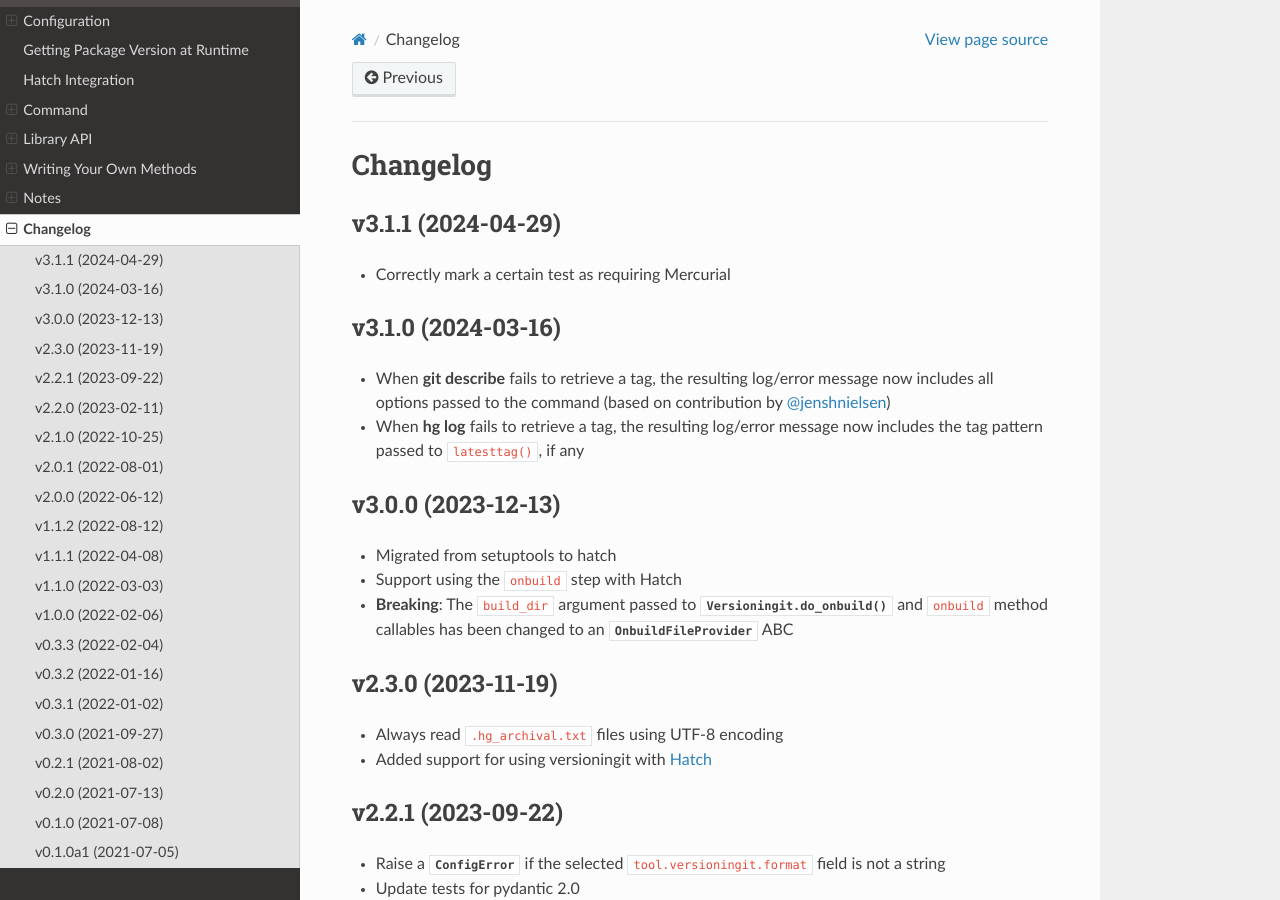
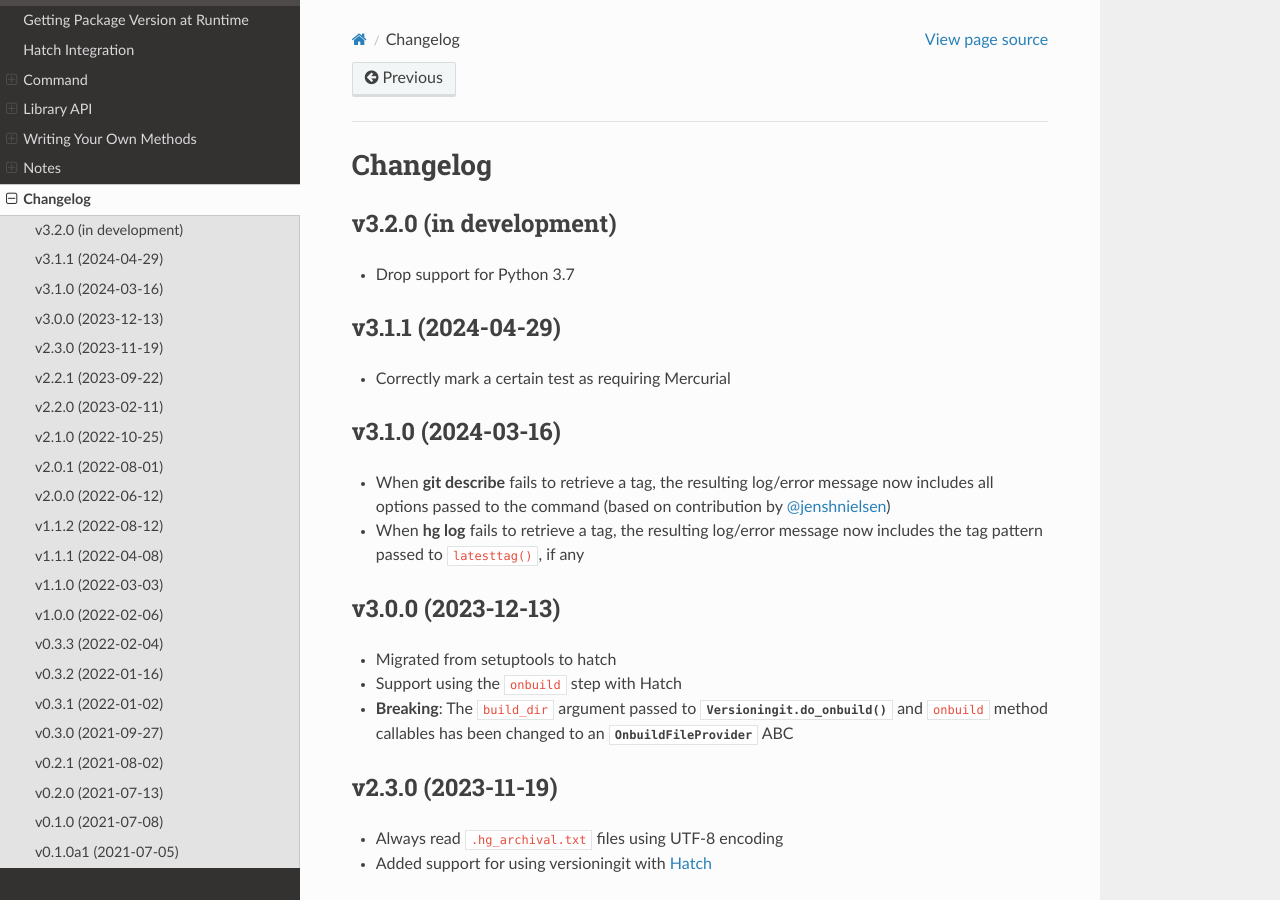
Before and after one commit to jwodder/versioningit, a Sphinx documentation site: the page built from docs/changelog.rst, in a window 1280 px wide and 900 px high. Built offline with Sphinx 7.4.7 and the Read the Docs theme 2.0.0, drawn with Linux system fonts in a browser that asks for light colours.

Commit message:
Drop support for Python 3.7

```diff
--- a/CHANGELOG.md
+++ b/CHANGELOG.md
@@ -1,3 +1,7 @@
+v3.2.0 (in development)
+-----------------------
+- Drop support for Python 3.7
+
 v3.1.1 (2024-04-29)
 -------------------
 - Correctly mark a certain test as requiring Mercurial
--- a/README.rst
+++ b/README.rst
@@ -73,7 +73,7 @@ extraction & calculation.
 
 Installation & Setup
 ====================
-``versioningit`` requires Python 3.7 or higher.  Just use `pip
+``versioningit`` requires Python 3.8 or higher.  Just use `pip
 <https://pip.pypa.io>`_ for Python 3 (You have pip, right?) to install
 ``versioningit`` and its dependencies::
 
--- a/docs/changelog.rst
+++ b/docs/changelog.rst
@@ -2,6 +2,11 @@
 
 Changelog
 =========
+
+v3.2.0 (in development)
+-----------------------
+- Drop support for Python 3.7
+
 
 v3.1.1 (2024-04-29)
 -------------------
--- a/docs/index.rst
+++ b/docs/index.rst
@@ -66,7 +66,7 @@ extraction & calculation.
 
 Installation & Setup
 ====================
-``versioningit`` requires Python 3.7 or higher.  Just use `pip
+``versioningit`` requires Python 3.8 or higher.  Just use `pip
 <https://pip.pypa.io>`_ for Python 3 (You have pip, right?) to install
 ``versioningit`` and its dependencies::
 
--- a/pyproject.toml
+++ b/pyproject.toml
@@ -7,7 +7,7 @@ name = "versioningit"
 dynamic = ["version"]
 description = "Versioning It with your Version In Git"
 readme = "README.rst"
-requires-python = ">=3.7"
+requires-python = ">=3.8"
 license = "MIT"
 license-files = { paths = ["LICENSE"] }
 authors = [
@@ -26,7 +26,6 @@ classifiers = [
     "Development Status :: 5 - Production/Stable",
     "Programming Language :: Python :: 3 :: Only",
     "Programming Language :: Python :: 3",
-    "Programming Language :: Python :: 3.7",
     "Programming Language :: Python :: 3.8",
     "Programming Language :: Python :: 3.9",
     "Programming Language :: Python :: 3.10",
--- a/src/versioningit/__init__.py
+++ b/src/versioningit/__init__.py
@@ -43,7 +43,7 @@ Visit <https://github.com/jwodder/versioningit> or
 <https://versioningit.rtfd.io> for more information.
 """
 
-__version__ = "3.1.1"
+__version__ = "3.2.0.dev1"
 __author__ = "John Thorvald Wodder II"
 __author_email__ = "versioningit@varonathe.org"
 __license__ = "MIT"
```
Also changed, not shown: 6 other files.
